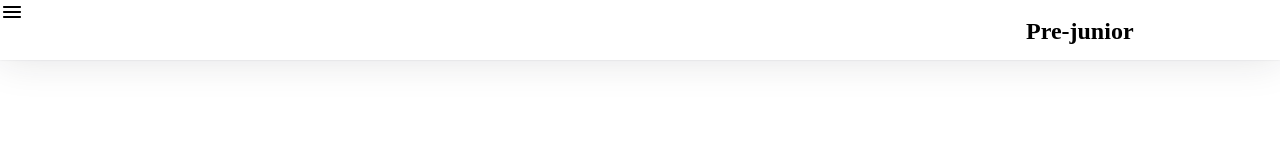
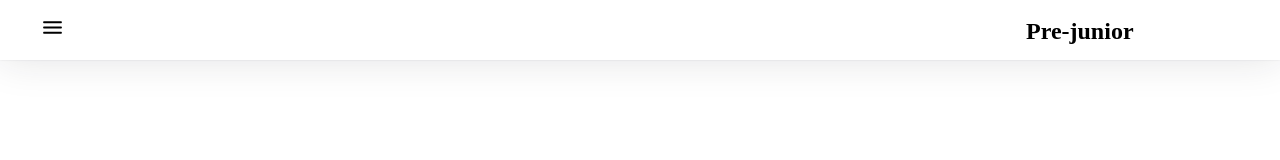
Before and after one commit to developeryudintsev/hometasks, a React (Create React App) app: page /#/pre-junior in a window 1280 px wide. Shown: the top 160 px of the page. Built offline with nearby package versions, Linux system fonts and the light colour scheme.

Commit message:
home task 5(refactor3)

```diff
--- a/package.json
+++ b/package.json
@@ -21,7 +21,7 @@
     "react": "18.2.0",
     "react-dom": "18.2.0",
     "react-redux": "8.0.4",
-    "react-router-dom": "6.4.1",
+    "react-router-dom": "^6.4.3",
     "react-scripts": "5.0.1",
     "redux": "4.2.0",
     "typescript": "4.7.4",
--- a/src/s2-homeworks/hw05/header/Header.module.css
+++ b/src/s2-homeworks/hw05/header/Header.module.css
@@ -1,4 +1,10 @@
 .burgerMenuIcon {
+    position: absolute;
+    width:25px;
+    height:25px;
+    top:15px;
+    left: 40px;
+
 }
 
 .header {
```
Also changed, not shown: 1 other file (tests, documents, lock files or other folders).
